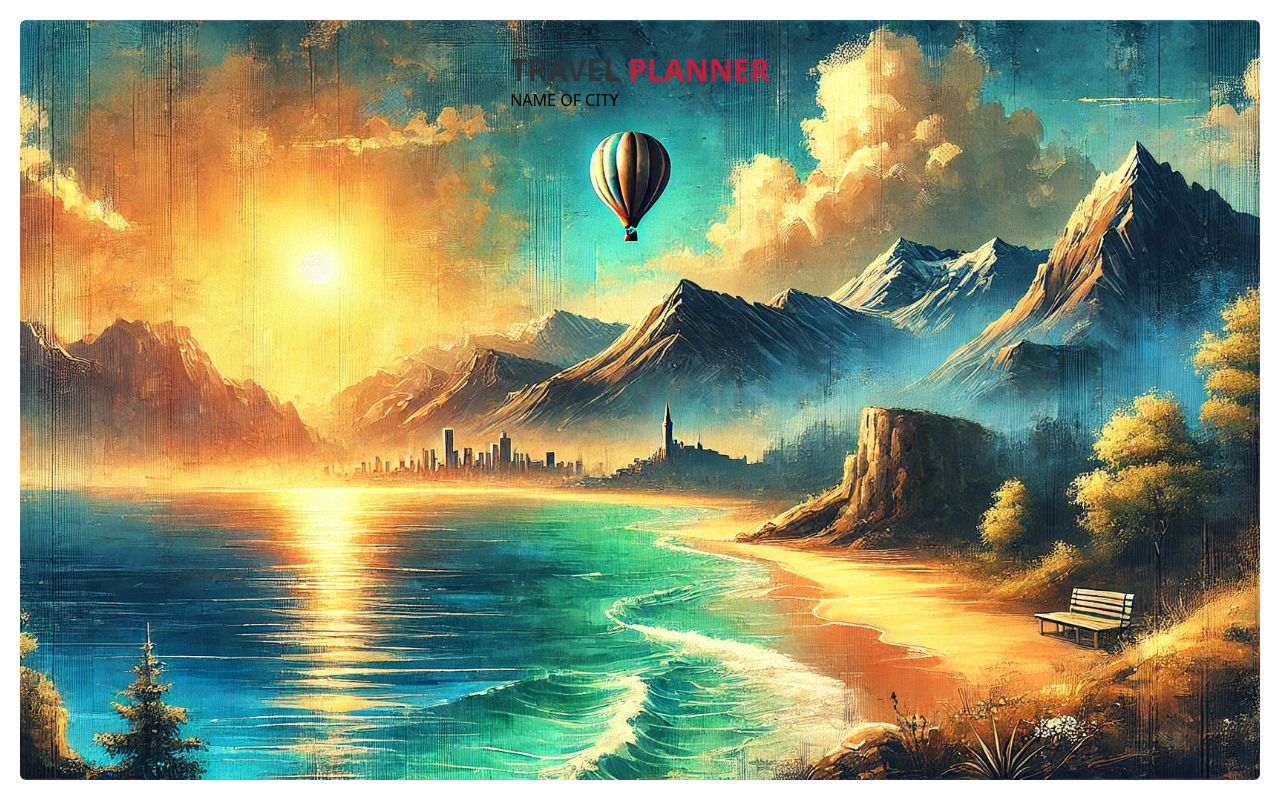
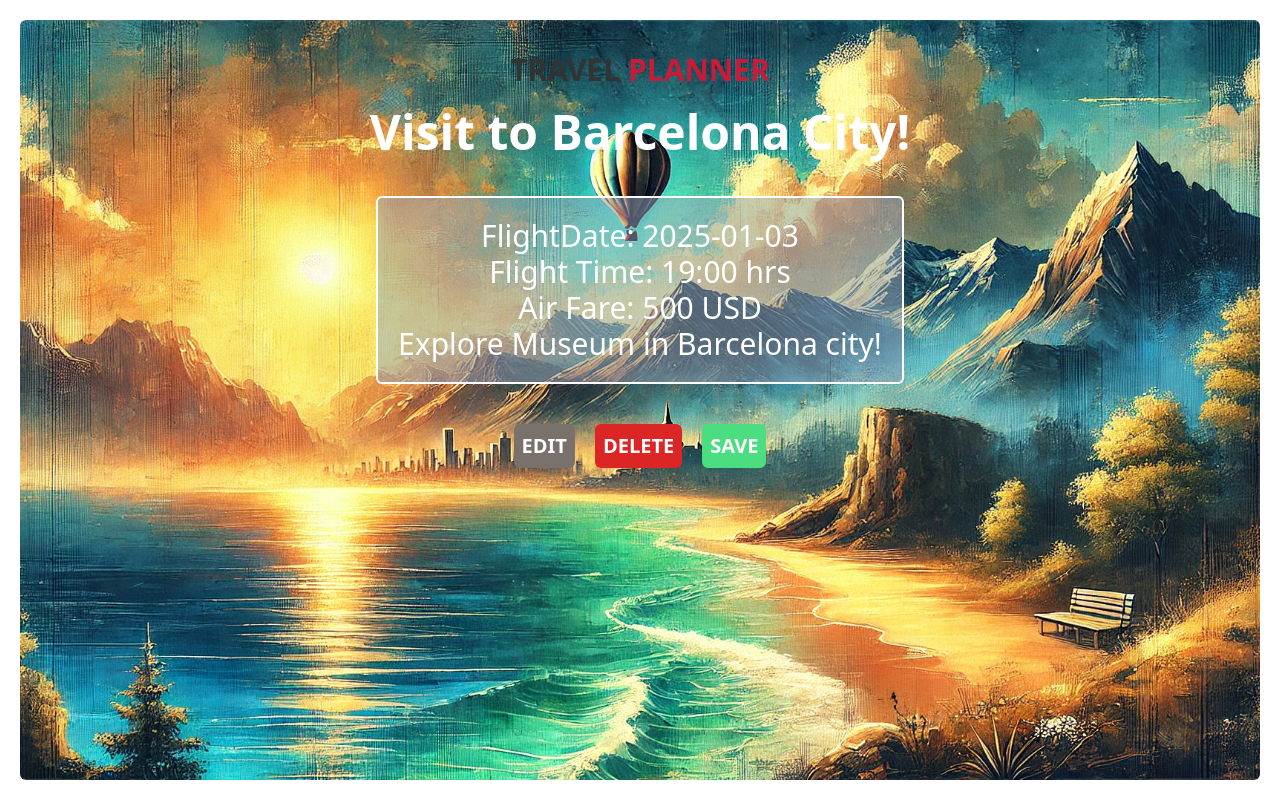
Before and after one commit to OtienoDennis/webdev-projects, a React (Vite) app in the folder frontend-projects/travel-planner-app/: page /itinerary in a window 1280 px wide. Built offline with nearby package versions, Linux system fonts and the light colour scheme.

Commit message:
Enhance ItineraryPlanner component with itinerary details and action buttons for editing, saving, and deleting

```diff
--- a/frontend-projects/travel-planner-app/src/components/ItineraryPlanner.jsx
+++ b/frontend-projects/travel-planner-app/src/components/ItineraryPlanner.jsx
@@ -1,7 +1,52 @@
-export default function ItineraryPlanner() {
+import Button from './Button';
+
+export default function ItineraryPlanner({
+  itineraryInformation,
+  onEdit,
+  onSave,
+  onDelete,
+}) {
   return (
-    <div>
-      <h1>NAME OF CITY</h1>
+    <div className='flex flex-col items-center gap-5'>
+      <h1 className='text-white text-5xl font-extrabold p-5 text-center'>
+        Visit to {itineraryInformation?.[0].city} City!
+      </h1>
+      <div className='text-center text-white text-3xl p-5 border-2 border-white rounded-md bg-slate-400 bg-opacity-50'>
+        <p>FlightDate: {itineraryInformation?.[0].flightDate}</p>
+        <p>Flight Time: {itineraryInformation?.[0].flightTime} hrs</p>
+        <p>
+          Air Fare: {itineraryInformation?.[0].airFare}{' '}
+          {itineraryInformation?.[0].currency}
+        </p>
+        <p>
+          Explore {itineraryInformation?.[0].attractionToVisit} in{' '}
+          {itineraryInformation?.[0].city} city!
+        </p>
+      </div>
+      <div className='gap-5 mt-5 flex'>
+        <Button
+          onClick={onEdit}
+          className={
+            'text-white text-xl font-semibold bg-stone-500 p-2 rounded-md hover:text-slate-300 hover:cursor-pointer transition ease-in-out duration-200 active:scale-95'
+          }>
+          EDIT
+        </Button>
+
+        <Button
+          onClick={onDelete}
+          className={
+            'text-white text-xl font-semibold bg-red-600 p-2 rounded-md hover:text-slate-300 hover:cursor-pointer transition ease-in-out duration-200 active:scale-95'
+          }>
+          DELETE
+        </Button>
+        <Button
+          onClick={onSave}
+          className={
+            'text-white text-xl font-semibold bg-green-400 p-2 rounded-md hover:text-slate-300 hover:cursor-pointer transition ease-in-out duration-200 active:scale-95'
+          }>
+          SAVE
+        </Button>
+      </div>
     </div>
-  )
+  );
 }
```
